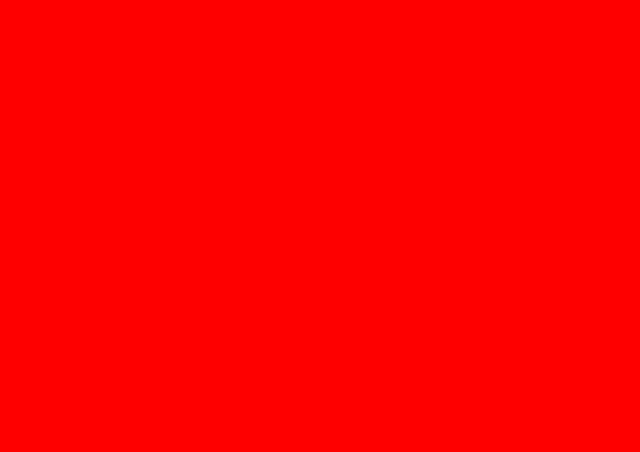
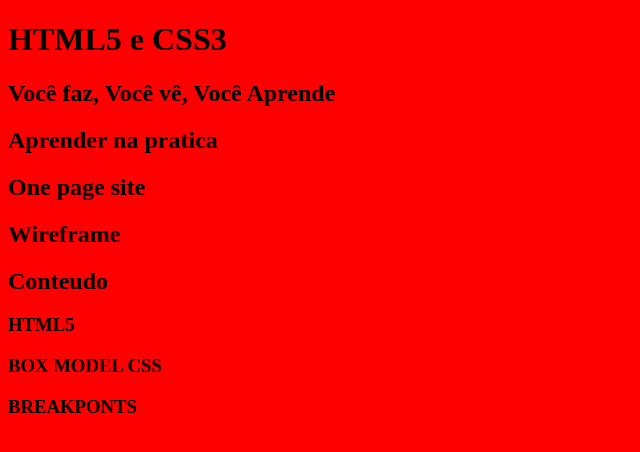
Before and after one commit to pmonterrazo/Instapam-Project, a plain HTML site: page index.html in a window 1280 px wide. Shown: the whole page, without its empty margins (0-640 px from the left). Drawn offline with Linux system fonts and the light colour scheme.

Commit message:
/semantica e heading tags

```diff
--- a/index.html
+++ b/index.html
@@ -13,6 +13,38 @@
 </head>
 
 <body>
+    <!-- Cabeçalho -->
+    <header>
+
+    </header>
+    <!-- Destaque -->
+    <main>
+        <h1>HTML5 e CSS3</h1>
+        <h2>Você faz, Você vê, Você Aprende</h2>
+    </main>
+    <!-- Sobre -->
+    <section>
+        <h2>Aprender na pratica</h2>
+    </section>
+    <!-- One Page -->
+    <section>
+        <h2>One page site</h2>
+    </section>
+    <!-- WireFrame -->
+    <section>
+        <h2>Wireframe</h2>
+    </section>
+    <!-- Conteudo -->
+    <section>
+        <h2>Conteudo</h2>
+        <h3>HTML5</h3>
+        <h3>BOX MODEL CSS</h3>
+        <h3>BREAKPONTS</h3>
+    </section>
+    <!-- Rodapé -->
+    <footer>
+
+    </footer>
 
 </body>
 
```
